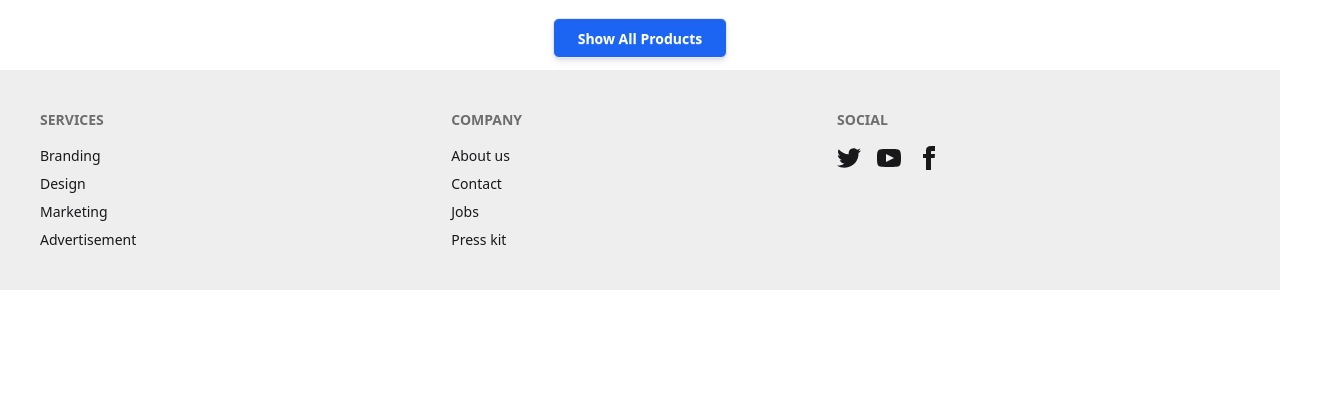
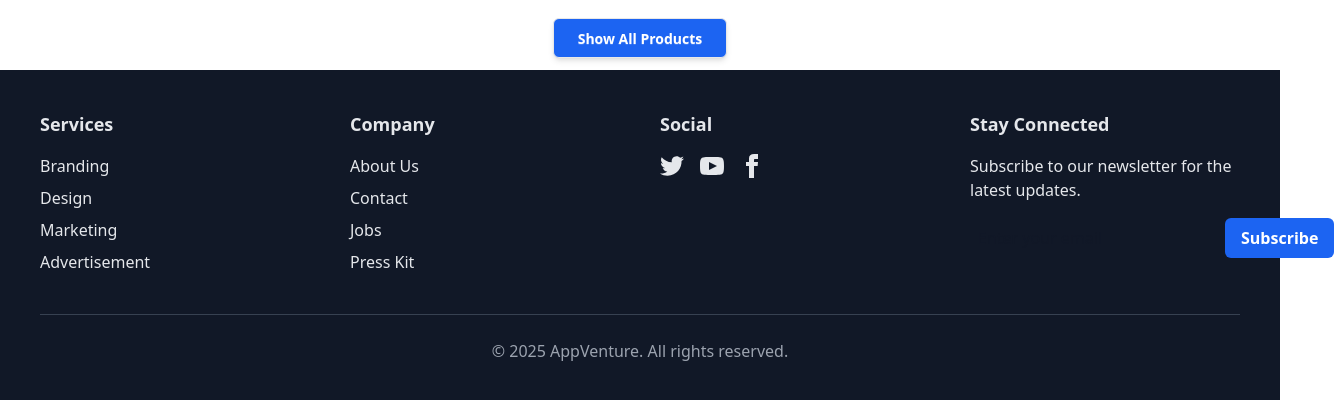
Before and after one commit to mehedipro3/Product-Hunt, a React (Vite) app: page / in a window 1280 px wide. Shown: the part 2498-2898 px from the top of the page, 1334 px wide, since content can reach past the window. Before the commit the page ends 2788 px from the top, so only its background shows below. Built offline with nearby package versions, Linux system fonts and the light colour scheme.

Commit message:
footer updated

```diff
--- a/src/Share/Footer/Footer.jsx
+++ b/src/Share/Footer/Footer.jsx
@@ -1,63 +1,75 @@
-
-
 const Footer = () => {
   return (
-    <div>
-      <footer className="footer sm:footer-horizontal bg-base-300 text-base-content p-10">
-        <nav>
-          <h6 className="footer-title">Services</h6>
-          <a className="link link-hover">Branding</a>
-          <a className="link link-hover">Design</a>
-          <a className="link link-hover">Marketing</a>
-          <a className="link link-hover">Advertisement</a>
-        </nav>
-        <nav>
-          <h6 className="footer-title">Company</h6>
-          <a className="link link-hover">About us</a>
-          <a className="link link-hover">Contact</a>
-          <a className="link link-hover">Jobs</a>
-          <a className="link link-hover">Press kit</a>
-        </nav>
-        <nav>
-          <h6 className="footer-title">Social</h6>
-          <div className="grid grid-flow-col gap-4">
-            <a>
-              <svg
-                xmlns="http://www.w3.org/2000/svg"
-                width="24"
-                height="24"
-                viewBox="0 0 24 24"
-                className="fill-current">
-                <path
-                  d="M24 4.557c-.883.392-1.832.656-2.828.775 1.017-.609 1.798-1.574 2.165-2.724-.951.564-2.005.974-3.127 1.195-.897-.957-2.178-1.555-3.594-1.555-3.179 0-5.515 2.966-4.797 6.045-4.091-.205-7.719-2.165-10.148-5.144-1.29 2.213-.669 5.108 1.523 6.574-.806-.026-1.566-.247-2.229-.616-.054 2.281 1.581 4.415 3.949 4.89-.693.188-1.452.232-2.224.084.626 1.956 2.444 3.379 4.6 3.419-2.07 1.623-4.678 2.348-7.29 2.04 2.179 1.397 4.768 2.212 7.548 2.212 9.142 0 14.307-7.721 13.995-14.646.962-.695 1.797-1.562 2.457-2.549z"></path>
+    <footer className="bg-gray-900 text-gray-200 p-10">
+      <div className="max-w-7xl mx-auto grid grid-cols-1 md:grid-cols-4 gap-10">
+        {/* Services */}
+        <div>
+          <h6 className="text-lg font-semibold mb-4">Services</h6>
+          <ul className="space-y-2">
+            <li><a href="#" className="hover:text-white transition">Branding</a></li>
+            <li><a href="#" className="hover:text-white transition">Design</a></li>
+            <li><a href="#" className="hover:text-white transition">Marketing</a></li>
+            <li><a href="#" className="hover:text-white transition">Advertisement</a></li>
+          </ul>
+        </div>
+
+        {/* Company */}
+        <div>
+          <h6 className="text-lg font-semibold mb-4">Company</h6>
+          <ul className="space-y-2">
+            <li><a href="#" className="hover:text-white transition">About Us</a></li>
+            <li><a href="#" className="hover:text-white transition">Contact</a></li>
+            <li><a href="#" className="hover:text-white transition">Jobs</a></li>
+            <li><a href="#" className="hover:text-white transition">Press Kit</a></li>
+          </ul>
+        </div>
+
+        {/* Social */}
+        <div>
+          <h6 className="text-lg font-semibold mb-4">Social</h6>
+          <div className="flex space-x-4">
+            <a href="#" className="hover:text-blue-500 transition">
+              {/* Twitter */}
+              <svg xmlns="http://www.w3.org/2000/svg" width="24" height="24" viewBox="0 0 24 24" className="fill-current">
+                <path d="M24 4.557c-.883.392-1.832.656-2.828.775 1.017-.609 1.798-1.574 2.165-2.724-.951.564-2.005.974-3.127 1.195-.897-.957-2.178-1.555-3.594-1.555-3.179 0-5.515 2.966-4.797 6.045-4.091-.205-7.719-2.165-10.148-5.144-1.29 2.213-.669 5.108 1.523 6.574-.806-.026-1.566-.247-2.229-.616-.054 2.281 1.581 4.415 3.949 4.89-.693.188-1.452.232-2.224.084.626 1.956 2.444 3.379 4.6 3.419-2.07 1.623-4.678 2.348-7.29 2.04 2.179 1.397 4.768 2.212 7.548 2.212 9.142 0 14.307-7.721 13.995-14.646.962-.695 1.797-1.562 2.457-2.549z"/>
               </svg>
             </a>
-            <a>
-              <svg
-                xmlns="http://www.w3.org/2000/svg"
-                width="24"
-                height="24"
-                viewBox="0 0 24 24"
-                className="fill-current">
-                <path
-                  d="M19.615 3.184c-3.604-.246-11.631-.245-15.23 0-3.897.266-4.356 2.62-4.385 8.816.029 6.185.484 8.549 4.385 8.816 3.6.245 11.626.246 15.23 0 3.897-.266 4.356-2.62 4.385-8.816-.029-6.185-.484-8.549-4.385-8.816zm-10.615 12.816v-8l8 3.993-8 4.007z"></path>
+            <a href="#" className="hover:text-red-500 transition">
+              {/* YouTube */}
+              <svg xmlns="http://www.w3.org/2000/svg" width="24" height="24" viewBox="0 0 24 24" className="fill-current">
+                <path d="M19.615 3.184c-3.604-.246-11.631-.245-15.23 0-3.897.266-4.356 2.62-4.385 8.816.029 6.185.484 8.549 4.385 8.816 3.6.245 11.626.246 15.23 0 3.897-.266 4.356-2.62 4.385-8.816-.029-6.185-.484-8.549-4.385-8.816zm-10.615 12.816v-8l8 3.993-8 4.007z"/>
               </svg>
             </a>
-            <a>
-              <svg
-                xmlns="http://www.w3.org/2000/svg"
-                width="24"
-                height="24"
-                viewBox="0 0 24 24"
-                className="fill-current">
-                <path
-                  d="M9 8h-3v4h3v12h5v-12h3.642l.358-4h-4v-1.667c0-.955.192-1.333 1.115-1.333h2.885v-5h-3.808c-3.596 0-5.192 1.583-5.192 4.615v3.385z"></path>
+            <a href="#" className="hover:text-blue-700 transition">
+              {/* Facebook */}
+              <svg xmlns="http://www.w3.org/2000/svg" width="24" height="24" viewBox="0 0 24 24" className="fill-current">
+                <path d="M9 8h-3v4h3v12h5v-12h3.642l.358-4h-4v-1.667c0-.955.192-1.333 1.115-1.333h2.885v-5h-3.808c-3.596 0-5.192 1.583-5.192 4.615v3.385z"/>
               </svg>
             </a>
           </div>
-        </nav>
-      </footer>
-    </div>
+        </div>
+
+        {/* Newsletter / Contact */}
+        <div>
+          <h6 className="text-lg font-semibold mb-4">Stay Connected</h6>
+          <p className="mb-4">Subscribe to our newsletter for the latest updates.</p>
+          <form className="flex flex-col sm:flex-row gap-2">
+            <input
+              type="email"
+              placeholder="Enter your email"
+              className="p-2 rounded-md text-gray-900 flex-1"
+            />
+            <button className="bg-blue-600 hover:bg-blue-700 text-white px-4 py-2 rounded-md font-semibold transition">
+              Subscribe
+            </button>
+          </form>
+        </div>
+      </div>
+
+      <div className="text-center mt-10 border-t border-gray-700 pt-6 text-gray-400">
+        © 2025 AppVenture. All rights reserved.
+      </div>
+    </footer>
   );
 };
 
```
